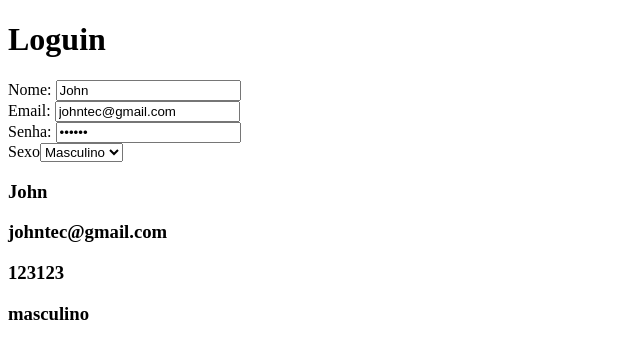
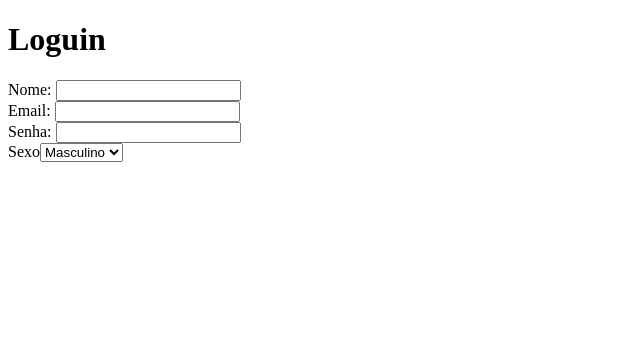
Before and after one commit to johntec-ads/meuapp, a React (Create React App) app: page / in a window 1280 px wide. Shown: the top 358 px of the page, without its empty margins (0-640 px from the left). Built offline with nearby package versions, Linux system fonts and the light colour scheme.

Commit message:
react_form

```diff
--- a/src/App.js
+++ b/src/App.js
@@ -5,10 +5,10 @@ class App extends Component {
     super(props);
     this.state = {
       form: {
-        nome: 'John',
-        email: 'johntec@gmail.com',
-        senha: '123123',
-        sexo: 'masculino'
+        nome: '',
+        email: '',
+        senha: '',
+        sexo: ''
       }
     }
 
@@ -17,6 +17,9 @@ class App extends Component {
   }
 
   dadosForm(e) {
+    let form = this.state.form;
+    form[e.target.name] = e.target.value;
+    this.setState({form: form});
 
   }
 
@@ -26,12 +29,14 @@ class App extends Component {
       <div>
           <h1>Loguin</h1>
 
-        <form onSubmit={this.cadastrar} >
+
           <label> Nome: </label>
           <input
                   type='text'
+                  name='nome'
                   value={this.state.form.nome}
-                  onChange={this.dadosForm} />
+                  onChange={this.dadosForm}
+           />
           <br></br>
 
           <label> Email: </label>
@@ -39,7 +44,7 @@ class App extends Component {
             type='email'
             name='email'
             value={this.state.form.email}
-            onChange={ (e) => this.setState({email: e.target.value}) }
+            onChange={ this.dadosForm }
           />
           <br></br>
           <label> Senha: </label>
@@ -47,19 +52,18 @@ class App extends Component {
             type='password'
             name='senha'
             value={this.state.form.senha}
-            onChange={ (e) => this.setState({senha: e.target.value}) }
+            onChange={this.dadosForm}
           />
           <br></br>
 
           <label>Sexo</label>
-          <select name='sexo' value={this.state.form.sexo} onChange={this.trocaSexo} >
+          <select name='sexo' value={this.state.form.sexo} onChange={this.dadosForm} >
             <option>Masculino</option>
             <option>Feminino</option>
           </select>
 
           <br></br>
 
-        </form>
 
         <div>
           <h3> {this.state.form.nome} </h3>
```
